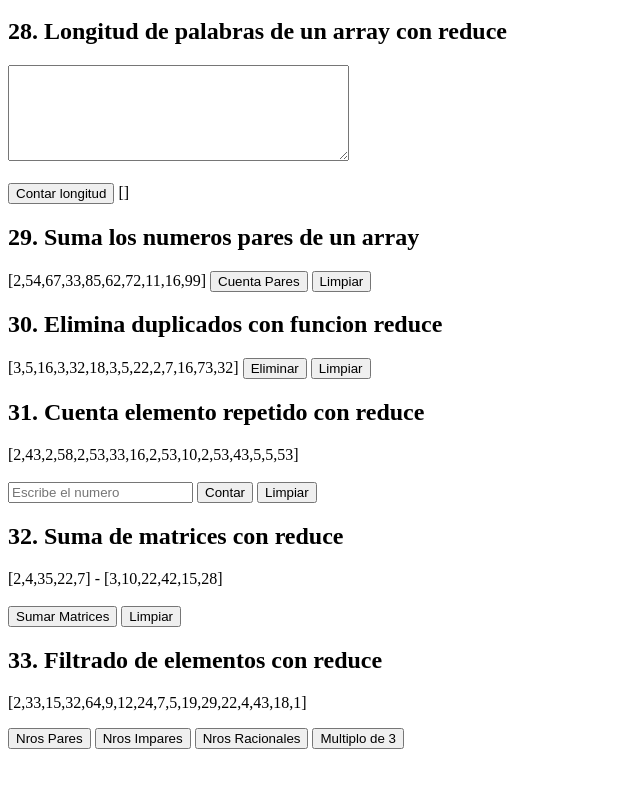
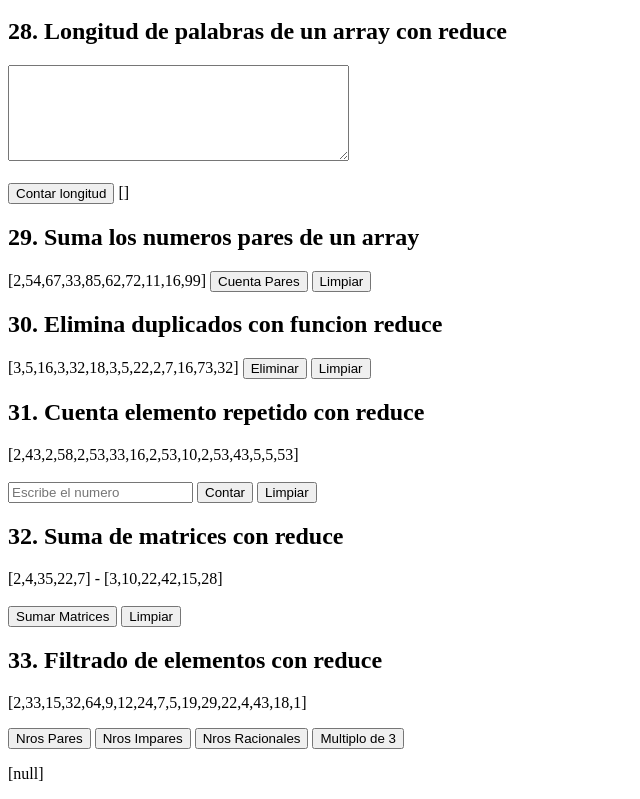
Before and after one commit to matiasmoscone1/practica-ejercicios-logica-programacion-react, a React (Vite) app: page / in a window 1280 px wide. Shown: the part 5012-5811 px from the top of the page, without its empty margins (0-640 px from the left). Before the commit the page ends 5769 px from the top, so only its background shows below. Built offline with nearby package versions, Linux system fonts and the light colour scheme.

Commit message:
Mostrando resultado en pantalla del ej 33

```diff
--- a/src/ejercicios/FiltraElementosReduce.jsx
+++ b/src/ejercicios/FiltraElementosReduce.jsx
@@ -63,6 +63,8 @@ const FiltraElementosReduce = () => {
         <button onClick={() => filtraImpares(arrayNumeros)}>Nros Impares</button>{" "}
         <button onClick={() => filtraRacional(arrayNumeros)}>Nros Racionales</button>{" "}
         <button onClick={() => filtraMultiplos(arrayNumeros)}>Multiplo de 3</button>
+        <p>{`[${resultado}]`}</p>
+
     </div>
     </>)
 
```
